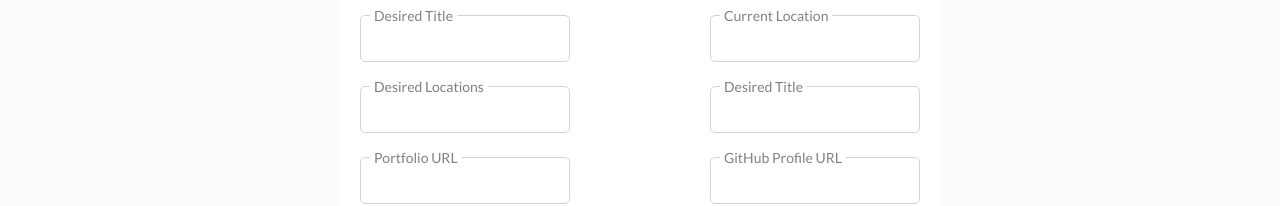
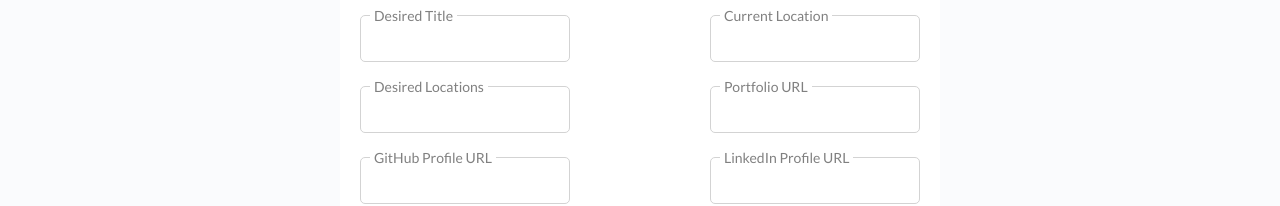
Before and after one commit to labs12-project-showcase/labs12-project-showcase-FE, a React (Create React App) app: page /profile-quick-start in a window 1280 px wide. Shown: the part 270-476 px from the top of the page. Built offline with nearby package versions, Linux system fonts and the light colour scheme; no server answers; what auth0-js would draw is missing.

Commit message:
Removes duplicate Desired Title field

```diff
--- a/src/components/student/profileqs/ProfileqsFormSchema.js
+++ b/src/components/student/profileqs/ProfileqsFormSchema.js
@@ -71,13 +71,6 @@ export const formSchema = ({ errors, status, touched, isSubmitting }) => (
 			<br />
 			<Field name="desired_locations" type="text" />
 			<ErrorMessage name="desired_locations" component="div" />
-		</label>
-
-		<label>
-			<span className="input-label">Desired Title</span>
-			<br />
-			<Field name="desired_title" type="text" />
-			<ErrorMessage name="desired_title" component="div" />
 		</label>
 
 		<label>
```
